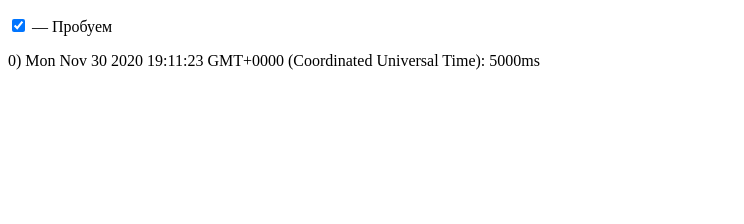
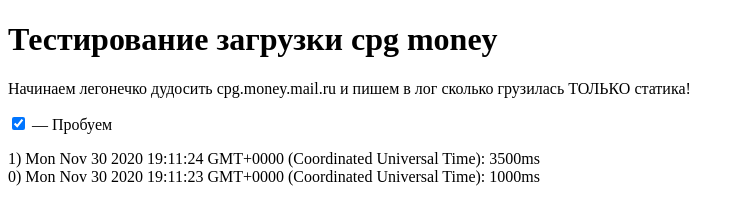
Before and after one commit to ivan-chashkin/labs, a plain HTML site: page cpg.money/index.html in a window 1280 px wide. Shown: the whole page, without its empty margins (0-744 px from the left). Drawn offline with nearby package versions, Linux system fonts and the light colour scheme.

Commit message:
master; readme

```diff
--- a/cpg.money/index.html
+++ b/cpg.money/index.html
@@ -1,7 +1,7 @@
 <!DOCTYPE html>
 <html>
 <head>
-    <title>Оплата с банковской карты</title>
+    <title>Тестирование загрузки cpg money</title>
     <style>
         iframe {
             position: absolute;
@@ -11,7 +11,8 @@
     </style>
 </head>
 <body>
-
+    <h1>Тестирование загрузки cpg money</h1>
+    <p>Начинаем легонечко дудосить cpg.money.mail.ru и пишем в лог сколько грузилась ТОЛЬКО статика!</p>
     <script>
         var list = [
             '/js325/feature-detect.js',
```
